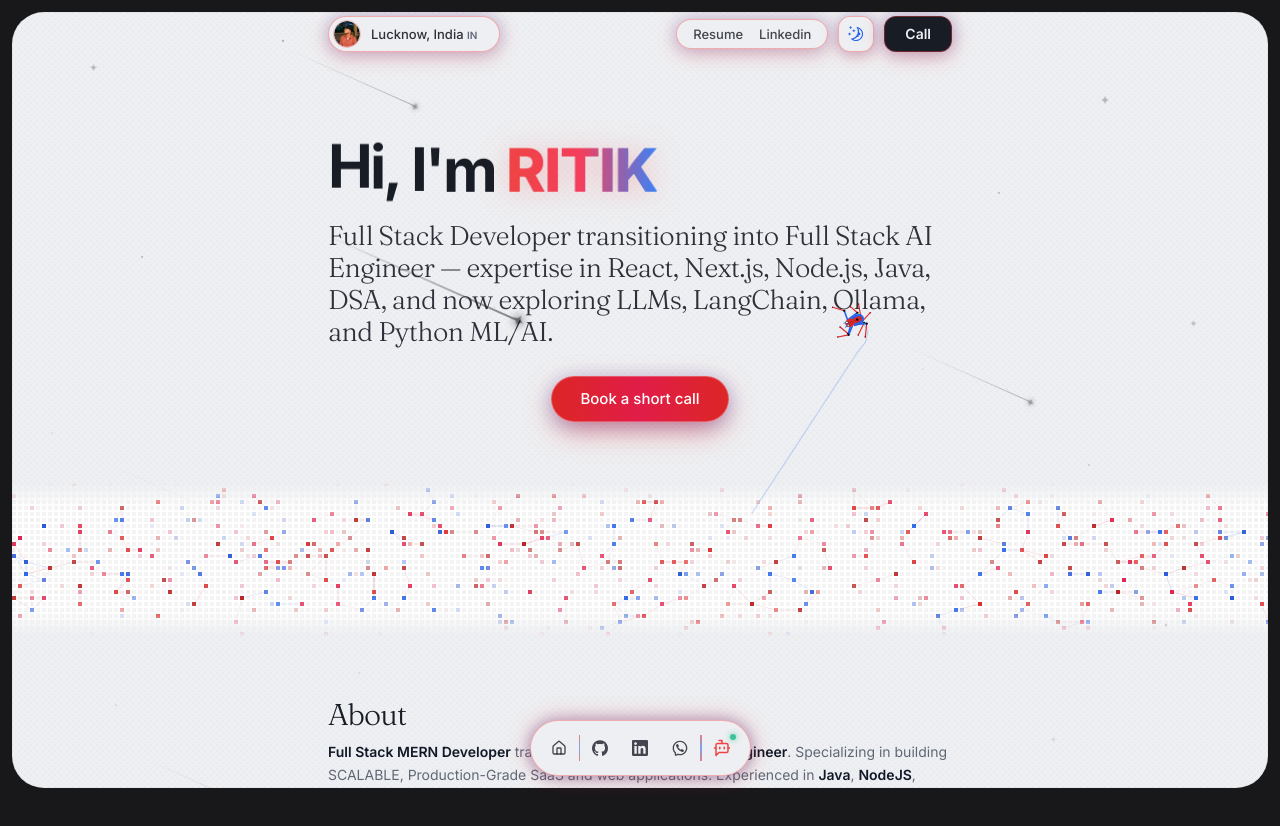
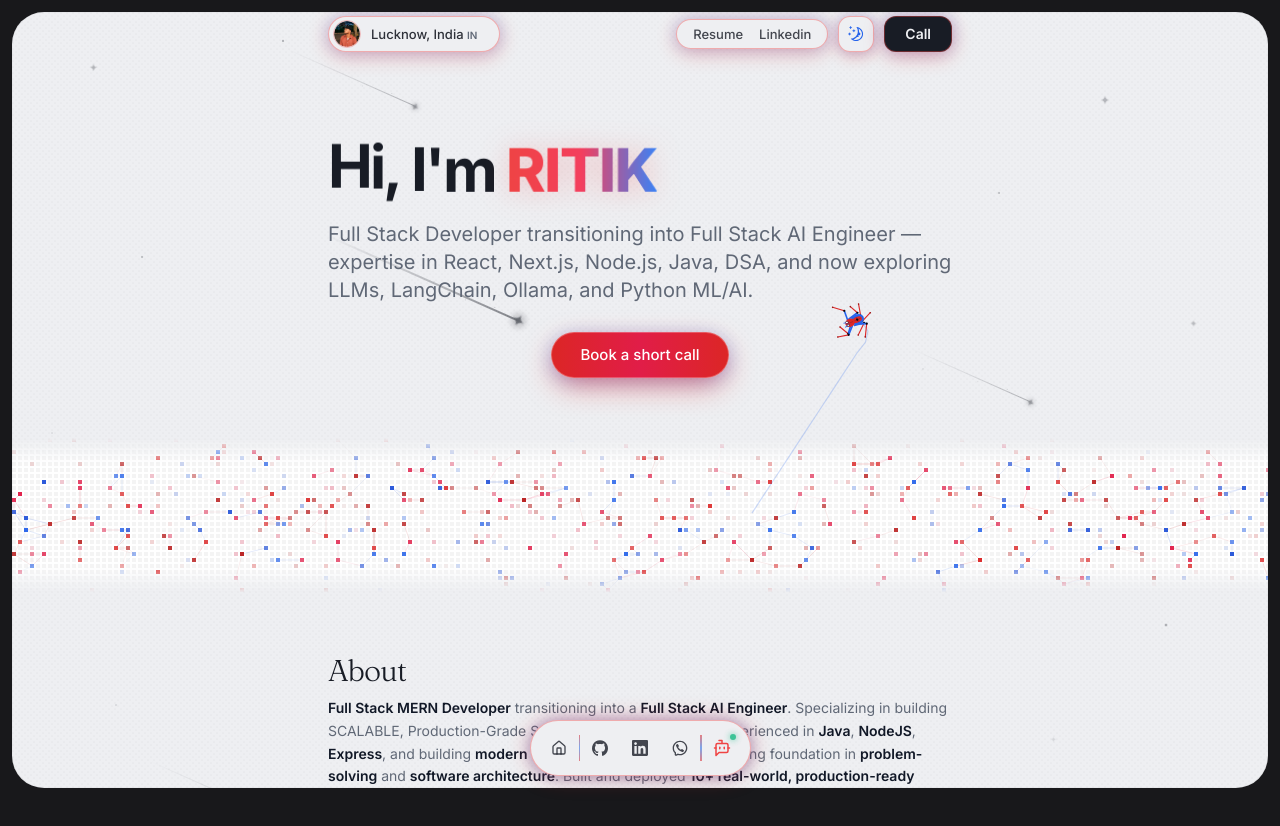
Before and after one commit to RITIKSINGH-DEOS/RS-Portfolio, a Next.js app: page / in a window 1280 px wide. Shown: the top 826 px of the page. Built offline with nearby package versions, Linux system fonts and the light colour scheme; no server answers.

Commit message:
feat(typography): unify design system into 3-tier typography theme across entire site

```diff
--- a/src/app/globals.css
+++ b/src/app/globals.css
@@ -2,13 +2,6 @@
 @tailwind components;
 @tailwind utilities;
 
-@font-face {
-  font-family: "Great Vibes";
-  src: url("/fonts/GreatVibes-Regular.ttf") format("truetype");
-  font-weight: 400;
-  font-style: normal;
-  font-display: swap;
-}
 
 @layer base {
     :root {
@@ -87,10 +80,19 @@
       color-scheme: dark;
     }
     body {
-      @apply bg-background text-foreground;
+      @apply bg-background text-foreground font-sans antialiased;
       overflow-x: hidden;
       transition: background-color 300ms cubic-bezier(0.4, 0, 0.2, 1),
                   color 300ms cubic-bezier(0.4, 0, 0.2, 1);
+    }
+
+    /* Core Design System Typography (Harmonized 3-tier theme) */
+    h1, h2, h3, h4, h5, h6 {
+      @apply font-serif font-light text-foreground tracking-[-0.03em];
+    }
+
+    p {
+      @apply font-sans leading-relaxed;
     }
     .bg-background,
     .bg-card,
--- a/src/app/layout.tsx
+++ b/src/app/layout.tsx
@@ -35,11 +35,6 @@ const fontSerif = FontSerif({
   display: "swap",
 });
 
-const fontGreatVibes = localFont({
-  src: "../fonts/GreatVibes-Regular.ttf",
-  variable: "--font-great-vibes",
-  display: "swap",
-});
 
 export const metadata: Metadata = {
   metadataBase: new URL(DATA.url),
@@ -176,8 +171,7 @@ export default function RootLayout({
         className={cn(
           "min-h-screen bg-background font-sans antialiased pt-20 sm:pt-24 pb-24 sm:pb-32 overflow-x-clip",
           fontSans.variable,
-          fontSerif.variable,
-          fontGreatVibes.variable
+          fontSerif.variable
         )}
       >
         <ThemeProvider attribute="class" defaultTheme="light" disableTransitionOnChange={true}>
--- a/src/app/page.tsx
+++ b/src/app/page.tsx
@@ -72,7 +72,7 @@ export default function Page() {
                 name={DATA.name?.split(" ")[0] ?? "Ritik"}
               />
             </BlurFade>
-            <p className="w-full max-w-full font-serif font-light text-xl sm:text-2xl md:text-[27px] text-foreground/90 leading-[1.32] tracking-[-0.02em]">
+            <p className="w-full max-w-full font-sans text-base sm:text-lg md:text-xl text-muted-foreground leading-relaxed">
               {DATA.description}
             </p>
             <BlurFade delay={0.01}>
@@ -193,7 +193,7 @@ export default function Page() {
                 <h2 className="text-3xl sm:text-4xl md:text-5xl font-serif font-light tracking-[-0.04em] text-foreground leading-[1.1]">
                   Check out my latest work
                 </h2>
-                <p className="text-muted-foreground md:text-xl/relaxed lg:text-base/relaxed xl:text-xl/relaxed">
+                <p className="font-sans text-base sm:text-lg text-muted-foreground leading-relaxed max-w-xl mx-auto">
                   I&apos;ve worked on a variety of projects, from simple websites to complex web applications.
                 </p>
               </div>
--- a/src/components/project-card.tsx
+++ b/src/components/project-card.tsx
@@ -152,7 +152,7 @@ export function ProjectCard({
               {link.replace("https://", "").replace("www.", "").replace("/", "")}
             </div>
           )}
-          <Markdown className="prose max-w-full text-pretty font-sans text-xs text-muted-foreground dark:prose-invert">
+          <Markdown className="prose max-w-full text-pretty font-sans text-xs text-muted-foreground dark:prose-invert leading-relaxed">
             {description}
           </Markdown>
         </div>
--- a/src/components/ragnar-quote.tsx
+++ b/src/components/ragnar-quote.tsx
@@ -90,14 +90,14 @@ export function RagnarQuote() {
             transition={{ duration: 0.45, ease: "easeInOut" }}
             className="w-full"
           >
-            <blockquote className="relative z-10 font-cursive text-xl sm:text-2xl md:text-[28px] leading-relaxed tracking-wide text-foreground/90 dark:text-zinc-100 drop-shadow-sm">
+            <blockquote className="relative z-10 font-serif italic font-light text-lg sm:text-xl md:text-2xl leading-relaxed tracking-[-0.01em] text-foreground/90 dark:text-zinc-100 drop-shadow-sm">
               “{currentQuote.quote}”
             </blockquote>
 
             {/* Author Attribution */}
             {currentQuote.author && (
               <div className="relative z-10 mt-2 sm:mt-3 flex items-center justify-center gap-2">
-                <cite className="font-cursive text-base sm:text-lg md:text-xl not-italic font-normal text-red-500/90 dark:text-blue-400/90">
+                <cite className="font-mono text-xs uppercase tracking-widest not-italic font-medium text-red-500/90 dark:text-blue-400/90">
                   — {currentQuote.author}
                 </cite>
               </div>
--- a/tailwind.config.ts
+++ b/tailwind.config.ts
@@ -22,7 +22,6 @@ const config = {
       fontFamily: {
         sans: ["var(--font-sans)", ...fontFamily.sans],
         serif: ["var(--font-serif)", ...fontFamily.serif],
-        cursive: ["var(--font-great-vibes)", "cursive"],
       },
       colors: {
         border: "hsl(var(--border))",
```
